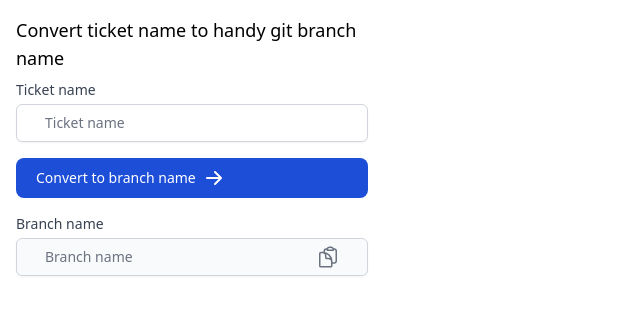
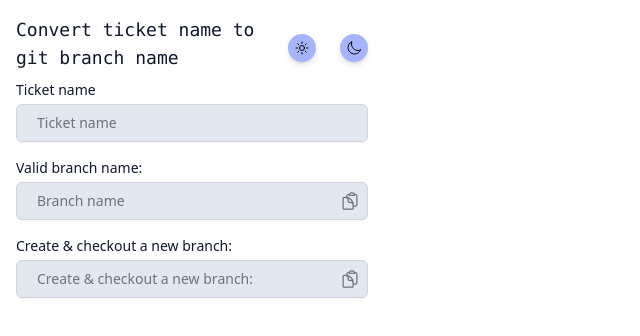
Before and after one commit to arthur-nesterenko/git-helpers-extension, a website built with Parcel: page src/index.html in a window 1280 px wide. Shown: the whole page, without its empty margins (0-640 px from the left). Built offline with nearby package versions, Linux system fonts and the light colour scheme.

Commit message:
Add chreate & checkout branch button + dark mode

```diff
--- a/src/index.html
+++ b/src/index.html
@@ -1,55 +1,89 @@
 <!DOCTYPE html>
 <html lang="en">
+
 <head>
-    <meta charset="UTF-8"/>
-    <meta http-equiv="X-UA-Compatible" content="IE=edge"/>
-    <meta name="viewport" content="width=device-width, initial-scale=1.0"/>
-    <link rel="stylesheet" href="style.css"/>
+    <meta charset="UTF-8" />
+    <meta http-equiv="X-UA-Compatible" content="IE=edge" />
+    <meta name="viewport" content="width=device-width, initial-scale=1.0" />
+    <link rel="stylesheet" href="style.css" />
     <title>Git helpers</title>
 </head>
-<body class="w-96 p-4">
 
-<h1 class="text-lg mb-2">Convert ticket name to handy git branch name</h1>
+<body class="w-96 p-4 bg-white dark:bg-slate-800 transition-all duration-100 delay-100">
+
+    <div class="grid grid-cols-[1fr_80px]">
+        <h1 class="text-lg mb-2 text-slate-900 dark:text-slate-200 font-mono">Convert ticket name to git branch name
+        </h1>
+        <div class="flex flex-row items-center justify-between gap-2">
+            <button
+                class="transition-all delay-150 duration-200 rounded-full w-7 h-7 flex items-center justify-center hover:bg-opacity-40 shadow-md"
+                data-theme="light">
+                <svg xmlns="http://www.w3.org/2000/svg" fill="none" viewBox="0 0 24 24" stroke-width="1.5"
+                    stroke="currentColor" class="w-4 h-4">
+                    <path stroke-linecap="round" stroke-linejoin="round"
+                        d="M12 3v2.25m6.364.386l-1.591 1.591M21 12h-2.25m-.386 6.364l-1.591-1.591M12 18.75V21m-4.773-4.227l-1.591 1.591M5.25 12H3m4.227-4.773L5.636 5.636M15.75 12a3.75 3.75 0 11-7.5 0 3.75 3.75 0 017.5 0z" />
+                </svg>
+            </button>
+
+            <button
+                class="transition-all delay-150 duration-200  rounded-full w-7 h-7 flex items-center justify-center hover:bg-opacity-40 shadow-md"
+                data-theme="dark">
+                <svg xmlns="http://www.w3.org/2000/svg" fill="none" viewBox="0 0 24 24" stroke-width="1.5"
+                    stroke="currentColor" class="w-4 h-4">
+                    <path stroke-linecap="round" stroke-linejoin="round"
+                        d="M21.752 15.002A9.718 9.718 0 0118 15.75c-5.385 0-9.75-4.365-9.75-9.75 0-1.33.266-2.597.748-3.752A9.753 9.753 0 003 11.25C3 16.635 7.365 21 12.75 21a9.753 9.753 0 009.002-5.998z" />
+                </svg>
+            </button>
+        </div>
+    </div>
 
     <div class="grid gap-4">
 
         <div>
-        <label for="ticket-name" class="block text-sm font-medium text-gray-700">Ticket name</label>
-        <div class="relative mt-1 rounded-md shadow-sm">
-            <input type="text" name="ticket-name" id="ticket-name"
-                   class="block w-full rounded-md border-gray-300 pl-7 pr-12 focus:border-indigo-500 focus:ring-indigo-500 sm:text-sm"
-                   placeholder="Ticket name">
+            <label for="ticket-name" class="block text-sm font-medium text-slate-900 dark:text-slate-200">Ticket
+                name</label>
+            <div class="relative mt-1 rounded-md shadow-sm dark:shadow-md">
+                <input type="text" name="ticket-name" id="ticket-name" class="input" placeholder="Ticket name">
             </div>
         </div>
 
 
-    <button
-            id="convert-to-branch-name"
-            type="button"
-            class="text-white bg-blue-700 hover:bg-blue-800 focus:ring-4 focus:outline-none focus:ring-blue-300 font-medium rounded-lg text-sm px-5 py-2.5 text-center inline-flex items-center dark:bg-blue-600 dark:hover:bg-blue-700 dark:focus:ring-blue-800">
-        Convert to branch name
-        <svg aria-hidden="true" class="ml-2 -mr-1 w-5 h-5" fill="currentColor" viewBox="0 0 20 20"
-             xmlns="http://www.w3.org/2000/svg">
-            <path fill-rule="evenodd"
-                  d="M10.293 3.293a1 1 0 011.414 0l6 6a1 1 0 010 1.414l-6 6a1 1 0 01-1.414-1.414L14.586 11H3a1 1 0 110-2h11.586l-4.293-4.293a1 1 0 010-1.414z"
-                  clip-rule="evenodd"></path>
+        <div>
+            <label for="branch-name" class="block text-sm font-medium text-slate-900 dark:text-slate-200">
+                Valid branch name:
+            </label>
+
+            <div class="relative mt-1 rounded-md shadow-sm dark:shadow-md">
+                <input readonly type="text" name="branch-name" id="branch-name" class="input" placeholder="Branch name">
+
+                <div class="absolute inset-y-0 right-0 flex items-center">
+                    <button disabled id="copy-branch-name-button" class="copy-button">
+                        <svg xmlns="http://www.w3.org/2000/svg" fill="none" viewBox="0 0 24 24" stroke-width="1.5"
+                            stroke="currentColor" class="copy-icon">
+                            <path stroke-linecap="round" stroke-linejoin="round"
+                                d="M8.25 7.5V6.108c0-1.135.845-2.098 1.976-2.192.373-.03.748-.057 1.123-.08M15.75 18H18a2.25 2.25 0 002.25-2.25V6.108c0-1.135-.845-2.098-1.976-2.192a48.424 48.424 0 00-1.123-.08M15.75 18.75v-1.875a3.375 3.375 0 00-3.375-3.375h-1.5a1.125 1.125 0 01-1.125-1.125v-1.5A3.375 3.375 0 006.375 7.5H5.25m11.9-3.664A2.251 2.251 0 0015 2.25h-1.5a2.251 2.251 0 00-2.15 1.586m5.8 0c.065.21.1.433.1.664v.75h-6V4.5c0-.231.035-.454.1-.664M6.75 7.5H4.875c-.621 0-1.125.504-1.125 1.125v12c0 .621.504 1.125 1.125 1.125h9.75c.621 0 1.125-.504 1.125-1.125V16.5a9 9 0 00-9-9z" />
                         </svg>
                     </button>
+                </div>
+            </div>
+        </div>
+
 
         <div>
-        <label for="branch-name" class="block text-sm font-medium text-gray-700">Branch name</label>
-        <div class="relative mt-1 rounded-md shadow-sm">
-            <input readonly type="text" name="branch-name" id="branch-name"
-                   class="block w-full rounded-md  border-gray-300 pl-7 pr-12 bg-gray-50 focus:outline-none sm:text-sm"
-                   placeholder="Branch name">
+            <label for="git-checkout" class="block text-sm font-medium text-slate-900 dark:text-slate-200">
+                Create & checkout a new branch:
+            </label>
+
+            <div class="relative mt-1 rounded-md shadow-sm dark:shadow-md">
+                <input readonly type="text" name="git-checkout" id="git-checkout" class="input"
+                    placeholder="Create & checkout a new branch:">
 
                 <div class="absolute inset-y-0 right-0 flex items-center">
-                <button id="copy-branch-name-button"
-                        class="h-full flex items-center justify-center text-center rounded-md border-transparent bg-transparent py-0 pl-2 pr-7 text-gray-500 hover:bg-gray-200 focus:border-indigo-500 focus:ring-indigo-500 sm:text-sm">
+                    <button disabled id="copy-git-checkout-button" class="copy-button">
                         <svg xmlns="http://www.w3.org/2000/svg" fill="none" viewBox="0 0 24 24" stroke-width="1.5"
-                         stroke="currentColor" class="w-6 h-6 text-center ml-5">
+                            stroke="currentColor" class="copy-icon">
                             <path stroke-linecap="round" stroke-linejoin="round"
-                              d="M8.25 7.5V6.108c0-1.135.845-2.098 1.976-2.192.373-.03.748-.057 1.123-.08M15.75 18H18a2.25 2.25 0 002.25-2.25V6.108c0-1.135-.845-2.098-1.976-2.192a48.424 48.424 0 00-1.123-.08M15.75 18.75v-1.875a3.375 3.375 0 00-3.375-3.375h-1.5a1.125 1.125 0 01-1.125-1.125v-1.5A3.375 3.375 0 006.375 7.5H5.25m11.9-3.664A2.251 2.251 0 0015 2.25h-1.5a2.251 2.251 0 00-2.15 1.586m5.8 0c.065.21.1.433.1.664v.75h-6V4.5c0-.231.035-.454.1-.664M6.75 7.5H4.875c-.621 0-1.125.504-1.125 1.125v12c0 .621.504 1.125 1.125 1.125h9.75c.621 0 1.125-.504 1.125-1.125V16.5a9 9 0 00-9-9z"/>
+                                d="M8.25 7.5V6.108c0-1.135.845-2.098 1.976-2.192.373-.03.748-.057 1.123-.08M15.75 18H18a2.25 2.25 0 002.25-2.25V6.108c0-1.135-.845-2.098-1.976-2.192a48.424 48.424 0 00-1.123-.08M15.75 18.75v-1.875a3.375 3.375 0 00-3.375-3.375h-1.5a1.125 1.125 0 01-1.125-1.125v-1.5A3.375 3.375 0 006.375 7.5H5.25m11.9-3.664A2.251 2.251 0 0015 2.25h-1.5a2.251 2.251 0 00-2.15 1.586m5.8 0c.065.21.1.433.1.664v.75h-6V4.5c0-.231.035-.454.1-.664M6.75 7.5H4.875c-.621 0-1.125.504-1.125 1.125v12c0 .621.504 1.125 1.125 1.125h9.75c.621 0 1.125-.504 1.125-1.125V16.5a9 9 0 00-9-9z" />
                         </svg>
                     </button>
                 </div>
@@ -57,11 +91,10 @@
         </div>
 
         <div role="alert" id="alert"
-         class="p-4 hidden text-sm text-blue-700 bg-blue-100 rounded-lg dark:bg-blue-200 dark:text-blue-800"
-    >
-
+            class="p-4 hidden text-sm text-blue-700 bg-blue-100  rounded-lg dark:bg-blue-600 dark:text-blue-100">
         </div>
     </div>
     <script type="module" src="index.js"></script>
 </body>
+
 </html>
--- a/src/style.css
+++ b/src/style.css
@@ -1,3 +1,21 @@
 @tailwind base;
 @tailwind components;
 @tailwind utilities;
+
+.input {
+  @apply block w-full text-sm text-slate-900 dark:text-slate-200 rounded-md bg-slate-200  border-gray-300  pl-5 pr-12 focus:border-indigo-500 focus:ring-indigo-500 overflow-hidden;
+  @apply dark:focus:border-indigo-900 dark:focus:ring-indigo-900 dark:bg-slate-800 dark:border-slate-600;
+  @apply transition-all duration-100 delay-100;
+}
+
+.copy-button {
+  @apply h-full text-sm rounded-r-md flex items-center  border-transparent bg-transparent py-0 px-2 text-gray-500;
+  @apply hover:bg-gray-300 focus:border-indigo-500 focus:ring-indigo-500 disabled:bg-opacity-25;
+  @apply dark:hover:bg-slate-700 dark:focus:border-indigo-900 dark:focus:ring-indigo-900;
+  @apply disabled:cursor-not-allowed cursor-pointer;
+  @apply transition-all duration-100 delay-75;
+}
+
+.copy-icon {
+  @apply h-5 w-5;
+}
```
Also changed, not shown: src/index.js (+54 -29 lines). Lines whose indentation alone changed are shown as unchanged.
